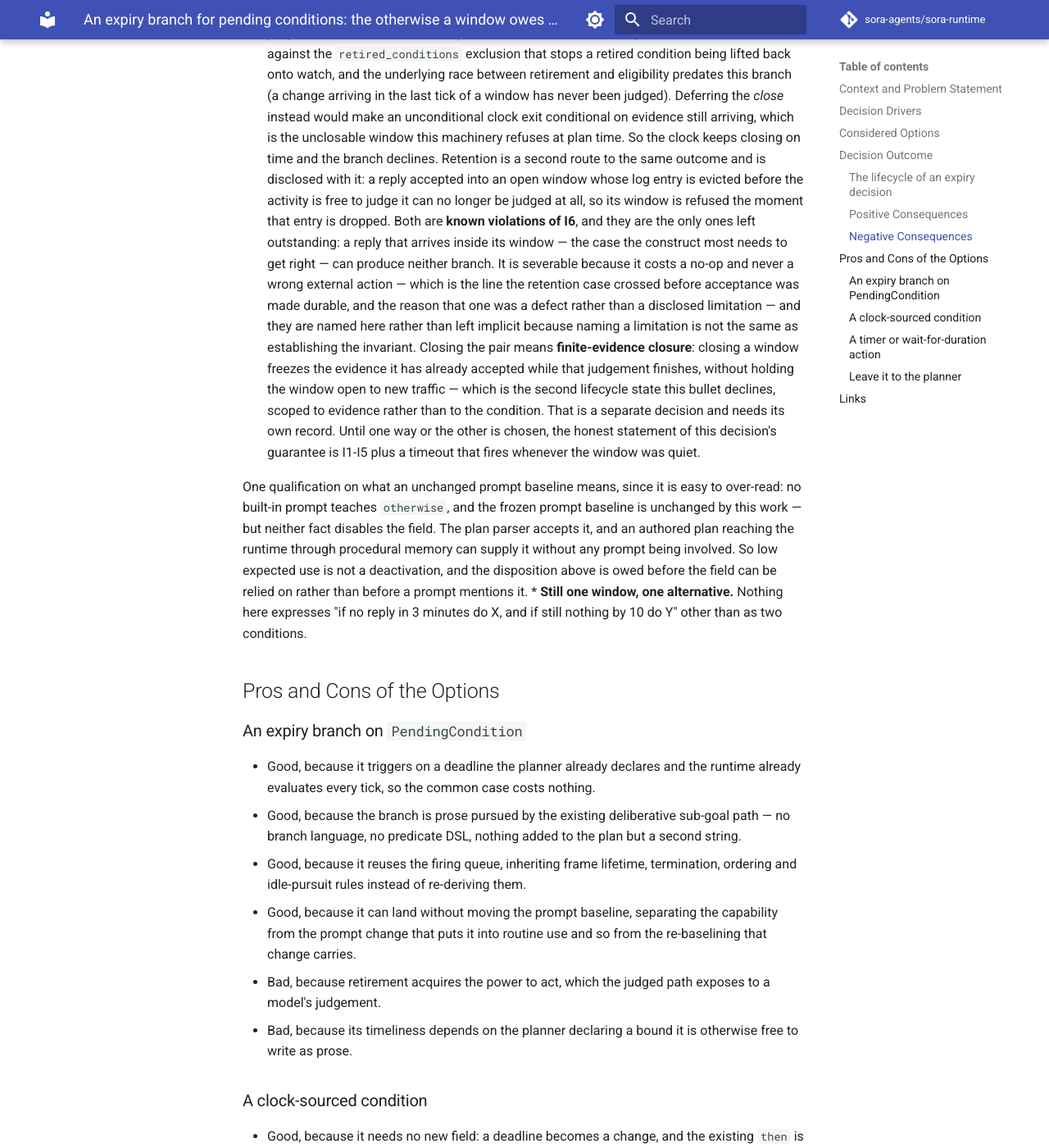
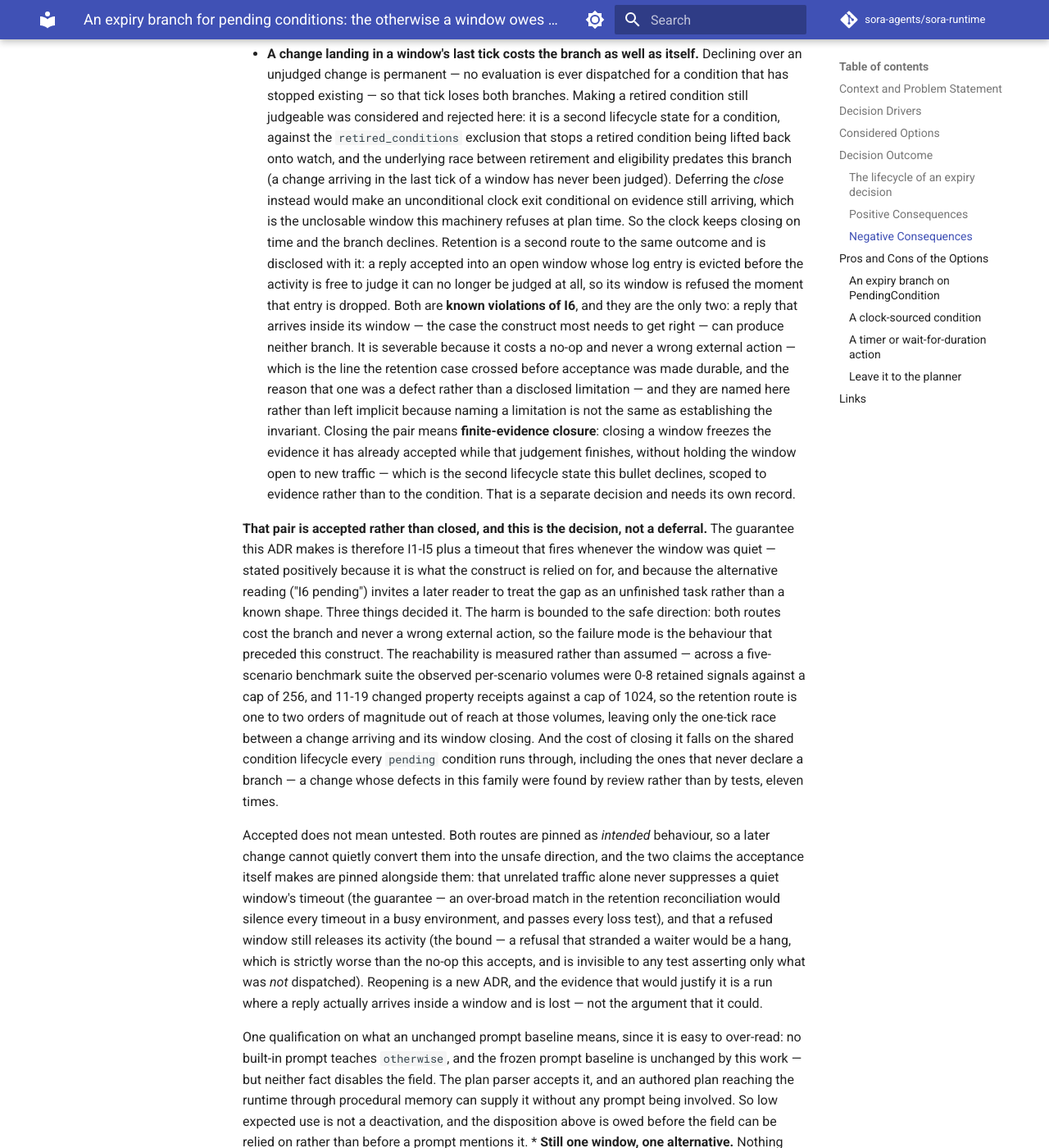
Before and after one commit to sora-agents/sora-runtime, an MkDocs documentation site: the page built from docs/architecture/adrs/0028-expiry-branch-for-pending-conditions.md, in a window 1280 px wide and 1400 px high, scrolled down 9532 px. Shown: the whole window at 82% size. Built offline with MkDocs 1.6.1 and Material for MkDocs 9.7.7, drawn with Linux system fonts in a browser that asks for light colours; comment, search, counter and statistics services are not loaded; some of the changed text lies outside the part shown.

Commit message:
docs(conditions): accept the expiry branch's weaker contract
A reply lost before anything could judge it — retired with its window, or
evicted by retention — produces neither branch. ADR-0028 disclosed that
as a known violation of its I6 invariant and left the disposition open
between closing it (finite-evidence closure: freezing a window's already
accepted evidence while its judgement finishes) and accepting it.

It is accepted. The invariant list said I6 without qualification, which
is where a review of this area looks first, so it now states plainly that
I1-I5 hold and I6 does not. Three things decided it. Closure buys the
scenario that found the gap nothing: that window is quiet — no reply ever
arrives, which is the branch its goal is about — and the accepted
guarantee is exactly "a timeout fires whenever the window was quiet".
The reachability of the retention route is measured rather than assumed:
across a five-scenario suite the observed volumes were 0-8 retained
signals against a cap of 256, and 11-19 changed property receipts against
a cap of 1024, leaving only the one-tick race between a change arriving
and its window retiring. And closure would land on the shared condition
lifecycle every `pending` condition runs through, needing the second
lifecycle state this ADR already declined.

Both routes cost the branch and never a wrong external action, which is
what makes this a disclosure rather than a risk, and reopening is scoped
to evidence — a run where a reply does arrive inside a window and is lost
— rather than to the argument that one could.

Accepted does not mean untested, and the two tests pin what the
acceptance promises rather than what it gives up: every existing row
already asserts what a lost reply does, so the risk runs the other way.
Unrelated traffic alone must never suppress a quiet window's timeout —
keying the refusal on eviction rather than on the eviction of something
that matched passes every loss row and kills the construct in exactly the
busy environment it exists for. And a refused window must still release
its activity — "costs a no-op" is only true if the agent carries on, and
a refusal that stranded a waiter is invisible to every row that asserts
only what was not dispatched.

```diff
--- a/docs/architecture/adrs/0028-expiry-branch-for-pending-conditions.md
+++ b/docs/architecture/adrs/0028-expiry-branch-for-pending-conditions.md
@@ -224,7 +224,11 @@ reported reproduction is fixed:
   committed.
 * **I4** An unresolved waiter never reaches a committed branch without an intervening usable answer.
 * **I5** Only a usable answer restores the retry allowance.
-* **I6** A valid reply and a genuine timeout each produce their intended action.
+* **I6** A valid reply and a genuine timeout each produce their intended action. **I1-I5 hold; I6
+  does not, and that is accepted rather than outstanding** — a reply lost before anything could
+  judge it (retired with its window, or evicted by retention) produces neither branch. A genuine
+  timeout always produces its action; a valid reply does so unless it is lost. See the negative
+  consequence below for the decision and what bounds it.
 
 Every supported transition:
 
@@ -325,9 +329,9 @@ I6 failure in the opposite direction.
   this machinery refuses at plan time. So the clock keeps closing on time and the branch declines.
   Retention is a second route to the same outcome and is disclosed with it: a reply accepted into an
   open window whose log entry is evicted before the activity is free to judge it can no longer be
-  judged at all, so its window is refused the moment that entry is dropped. Both are **known violations of I6**, and
-  they are the only ones left outstanding: a reply that arrives inside its window — the case the
-  construct most needs to get right — can produce neither branch. It is
+  judged at all, so its window is refused the moment that entry is dropped. Both are **known
+  violations of I6**, and they are the only two: a reply that arrives inside its window — the case
+  the construct most needs to get right — can produce neither branch. It is
   severable because it costs a no-op and never a wrong external action — which is the line the
   retention case crossed before acceptance was made durable, and the reason that one was a defect
   rather than a disclosed limitation — and they are named here rather than left implicit because
@@ -335,8 +339,32 @@ I6 failure in the opposite direction.
   **finite-evidence closure**: closing a window freezes the evidence it has already accepted while that judgement
   finishes, without holding the window open to new traffic — which is the second lifecycle state
   this bullet declines, scoped to evidence rather than to the condition. That is a separate decision
-  and needs its own record. Until one way or the other is chosen, the honest statement of this
-  decision's guarantee is I1-I5 plus a timeout that fires whenever the window was quiet.
+  and needs its own record.
+
+  **That pair is accepted rather than closed, and this is the decision, not a deferral.** The
+  guarantee this ADR makes is therefore I1-I5 plus a timeout that fires whenever the window was
+  quiet — stated positively because it is what the construct is relied on for, and because the
+  alternative reading ("I6 pending") invites a later reader to treat the gap as an unfinished
+  task rather than a known shape. Three things decided it. The harm is bounded to the safe
+  direction: both routes cost the branch and never a wrong external action, so the failure mode is
+  the behaviour that preceded this construct. The reachability is measured rather than assumed —
+  across a five-scenario benchmark suite the observed per-scenario volumes were 0-8 retained
+  signals against a cap of 256, and 11-19 changed property receipts against a cap of 1024, so the
+  retention route is one to two orders of magnitude out of reach at those volumes, leaving only the
+  one-tick race between a change arriving and its window closing. And the cost of closing it falls
+  on the shared condition lifecycle every `pending` condition runs through, including the ones that
+  never declare a branch — a change whose defects in this family were found by review rather than
+  by tests, eleven times.
+
+  Accepted does not mean untested. Both routes are pinned as *intended* behaviour, so a later change
+  cannot quietly convert them into the unsafe direction, and the two claims the acceptance itself
+  makes are pinned alongside them: that unrelated traffic alone never suppresses a quiet window's
+  timeout (the guarantee — an over-broad match in the retention reconciliation would silence every
+  timeout in a busy environment, and passes every loss test), and that a refused window still
+  releases its activity (the bound — a refusal that stranded a waiter would be a hang, which is
+  strictly worse than the no-op this accepts, and is invisible to any test asserting only what was
+  *not* dispatched). Reopening is a new ADR, and the evidence that would justify it is a run where
+  a reply actually arrives inside a window and is lost — not the argument that it could.
 
   One qualification on what an unchanged prompt baseline means, since it is easy to over-read: no
   built-in prompt teaches `otherwise`, and the frozen prompt baseline is unchanged by this work —
```
Also changed, not shown: 1 other file.
